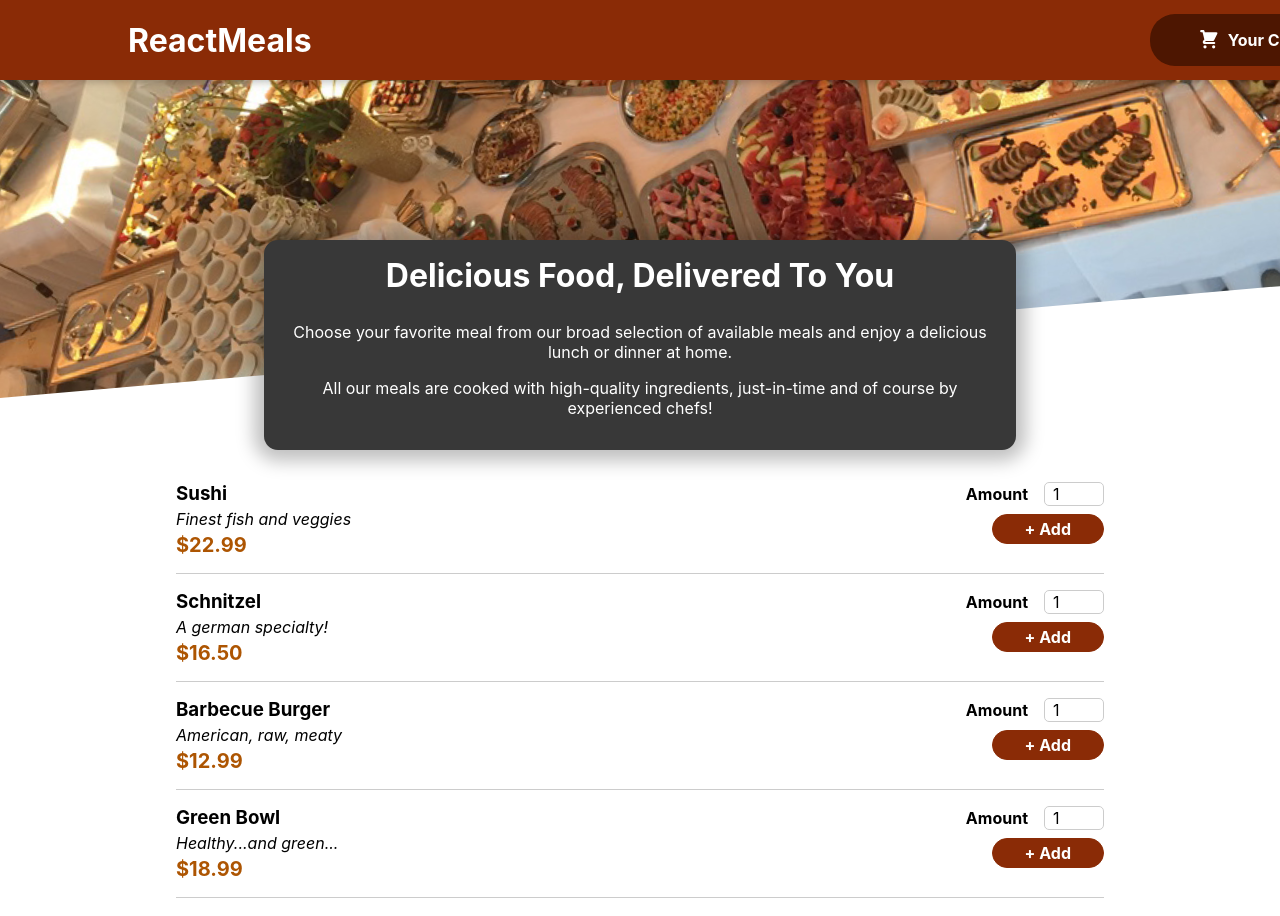
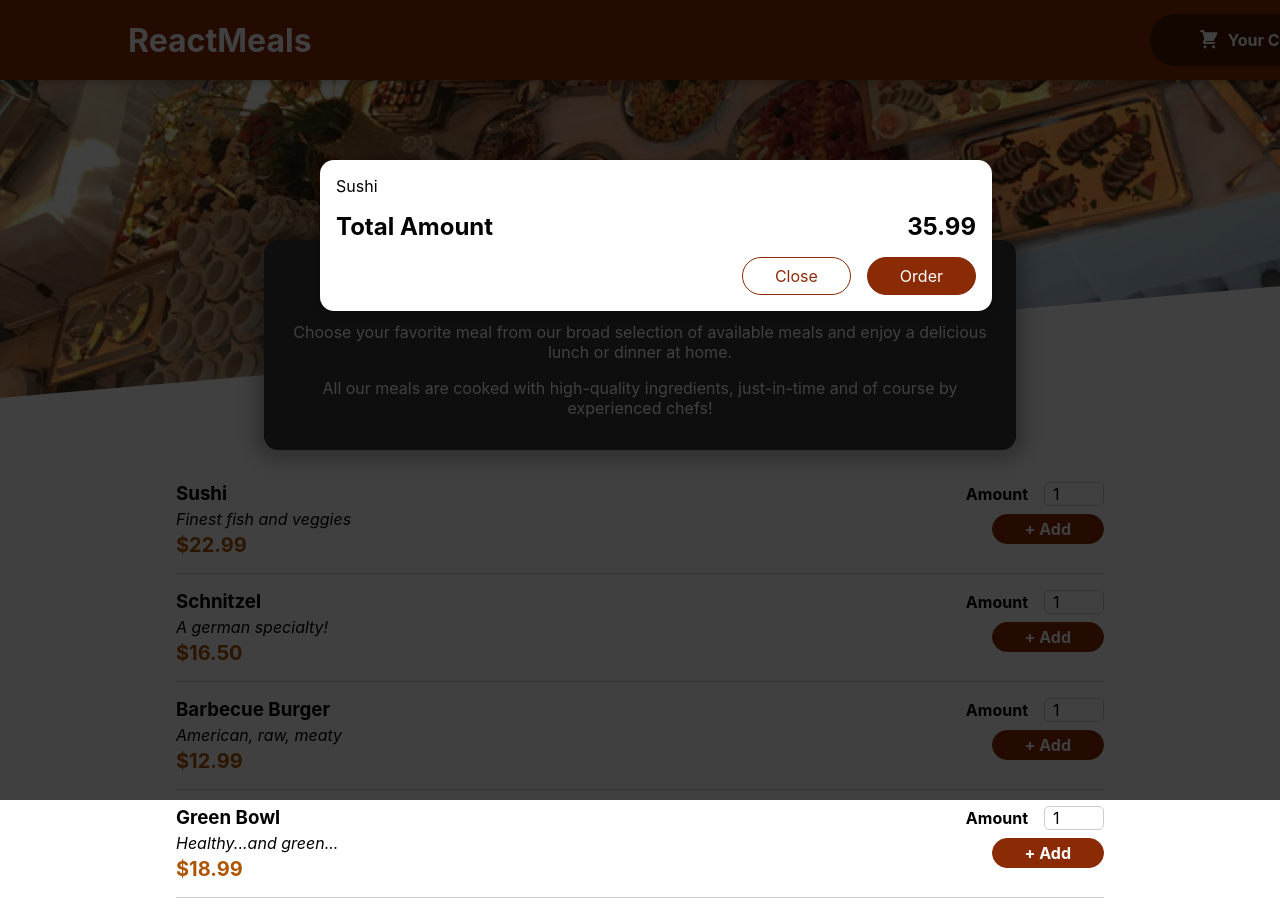
Before and after one commit to RamakrishnaMB/foodorderdemo, a React (Create React App) app: page / in a window 1280 px wide. Shown: the top 916 px of the page. Built offline with nearby package versions, Linux system fonts and the light colour scheme.

Commit message:
feat: added shopping cart component and Modal

```diff
--- a/public/index.html
+++ b/public/index.html
@@ -28,6 +28,7 @@
   </head>
   <body>
     <noscript>You need to enable JavaScript to run this app.</noscript>
+    <div id="overlays"></div>
     <div id="root"></div>
     <!--
       This HTML file is a template.
--- a/src/App.js
+++ b/src/App.js
@@ -1,10 +1,12 @@
 import { Fragment } from 'react';
 import Header from './components/Layout/Header';
 import Meals from './components/Meals/Meals';
+import Cart from './components/Cart/Cart';
 
 function App() {
   return (
     <Fragment>
+      <Cart />
       <Header />
       <main>
         <Meals />
--- /dev/null
+++ b/src/components/Cart/Cart.js
@@ -0,0 +1,24 @@
+
+import Modal from '../UI/Modal'
+import classes from './Cart.module.css';
+
+const Cart = props => {
+    const cartItems = <ul className={classes['cart-items']} >{
+        [{ id: 'c1', name: 'Sushi', amount: 2, price: 12.99 }]
+            .map((item) => <li>{item.name}</li>)
+    }</ul>;
+
+    return <Modal>
+        {cartItems}
+        <div className={classes.total}>
+            <span>Total Amount</span>
+            <span>35.99</span>
+        </div>
+        <div className={classes.actions}>
+            <button className={classes['button--alt']}>Close</button>
+            <button className={classes.button} >Order</button>
+        </div>
+    </Modal>
+};
+
+export default Cart;
--- /dev/null
+++ b/src/components/Cart/Cart.module.css
@@ -0,0 +1,46 @@
+.cart-items {
+    list-style: none;
+    margin: 0;
+    padding: 0;
+    max-height: 20rem;
+    overflow: auto;
+  }
+
+  .total {
+    display: flex;
+    justify-content: space-between;
+    align-items: center;
+    font-weight: bold;
+    font-size: 1.5rem;
+    margin: 1rem 0;
+  }
+
+  .actions {
+    text-align: right;
+  }
+
+  .actions button {
+    font: inherit;
+    cursor: pointer;
+    background-color: transparent;
+    border: 1px solid #8a2b06;
+    padding: 0.5rem 2rem;
+    border-radius: 25px;
+    margin-left: 1rem;
+  }
+
+  .actions button:hover,
+  .actions button:active {
+    background-color: #5a1a01;
+    border-color: #5a1a01;
+    color: white;
+  }
+
+  .actions .button--alt {
+    color: #8a2b06;
+  }
+
+  .actions .button {
+    background-color: #8a2b06;
+    color: white;
+  }
--- a/src/components/Meals/AvaliableMeals.js
+++ b/src/components/Meals/AvaliableMeals.js
@@ -30,7 +30,8 @@
 ];
 
 const AvailableMeals = () => {
-    const mealsList = DUMMY_MEALS.map((meal) => <MealItem key={meal.id} name={meal.name} description={meal.description} price={meal.price} />);
+    const mealsList = DUMMY_MEALS.map((meal) =>
+    <MealItem id={meal.id} key={meal.id} name={meal.name} description={meal.description} price={meal.price} />);
     return <section className={classes.meals}>
         <Card>
             <ul>
--- a/src/components/Meals/MealItem/MealItem.js
+++ b/src/components/Meals/MealItem/MealItem.js
@@ -1,4 +1,4 @@
-import MealItemFrom from './MealItemForm';
+import MealItemForm from './MealItemForm';
 import classes from './MealItem.module.css'
 
 const MealItem = props => {
@@ -11,7 +11,7 @@
                 <div className={classes.price}>{price}</div>
             </div>
             <div>
-                <MealItemFrom />
+                <MealItemForm id={props.id} />
             </div>
         </li>
     )
--- a/src/components/Meals/MealItem/MealItemForm.js
+++ b/src/components/Meals/MealItem/MealItemForm.js
@@ -4,7 +4,7 @@
 const MealItemFrom = props => {
     return <form className={classess.form}>
         <Input label="Amount" input={{
-            id: 'amount',
+            id: 'amount_' + props.id,
             type: 'number',
             min: '1',
             max: '5',
--- /dev/null
+++ b/src/components/UI/Modal.js
@@ -0,0 +1,28 @@
+import { Fragment } from 'react';
+import ReactDOM from 'react-dom';
+import clasess from './Modal.module.css';
+
+const Backdrop = props => {
+    return <div className={clasess.backdrop} />
+};
+
+const ModalOverlay = props => {
+    return <div className={clasess.modal} >
+        <div className={clasess.content}>
+            {props.children}
+        </div>
+    </div >
+};
+
+const portalElement = document.getElementById('overlays');
+
+const Modal = props => {
+    return <Fragment>
+        {ReactDOM.createPortal(<Backdrop />, portalElement)}
+        {ReactDOM.createPortal(<ModalOverlay>{props.children}</ModalOverlay>, portalElement)}
+
+
+    </Fragment>
+};
+
+export default Modal;
--- /dev/null
+++ b/src/components/UI/Modal.module.css
@@ -0,0 +1,40 @@
+.backdrop {
+    position: fixed;
+    top: 0;
+    left: 0;
+    width: 100%;
+    height: 100vh;
+    z-index: 20;
+    background-color: rgba(0, 0, 0, 0.75);
+  }
+
+  .modal {
+    position: fixed;
+    top: 20vh;
+    left: 5%;
+    width: 90%;
+    background-color: white;
+    padding: 1rem;
+    border-radius: 14px;
+    box-shadow: 0 2px 8px rgba(0, 0, 0, 0.25);
+    z-index: 30;
+    animation: slide-down 300ms ease-out forwards;
+  }
+
+  @media (min-width: 768px) {
+    .modal {
+      width: 40rem;
+      left: calc(50% - 20rem);
+    }
+  }
+
+  @keyframes slide-down {
+    from {
+      opacity: 0;
+      transform: translateY(-3rem);
+    }
+    to {
+      opacity: 1;
+      transform: translateY(0);
+    }
+  }
```
